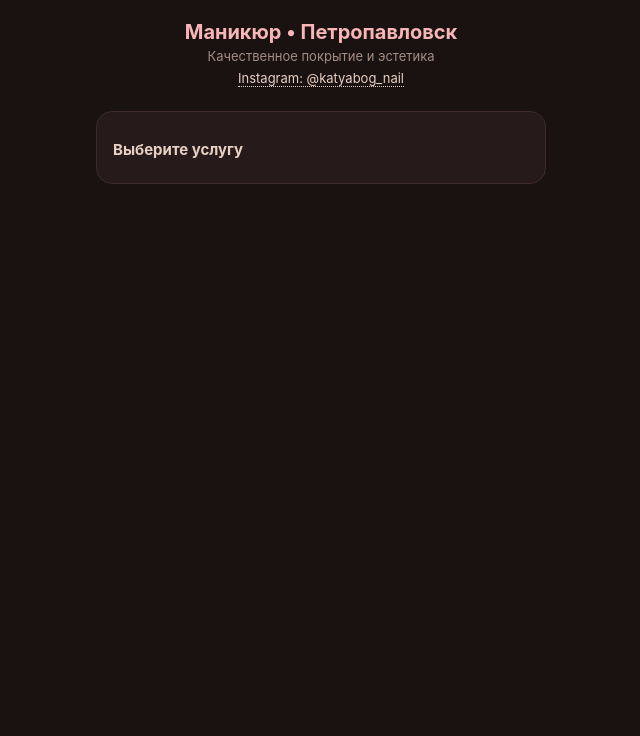
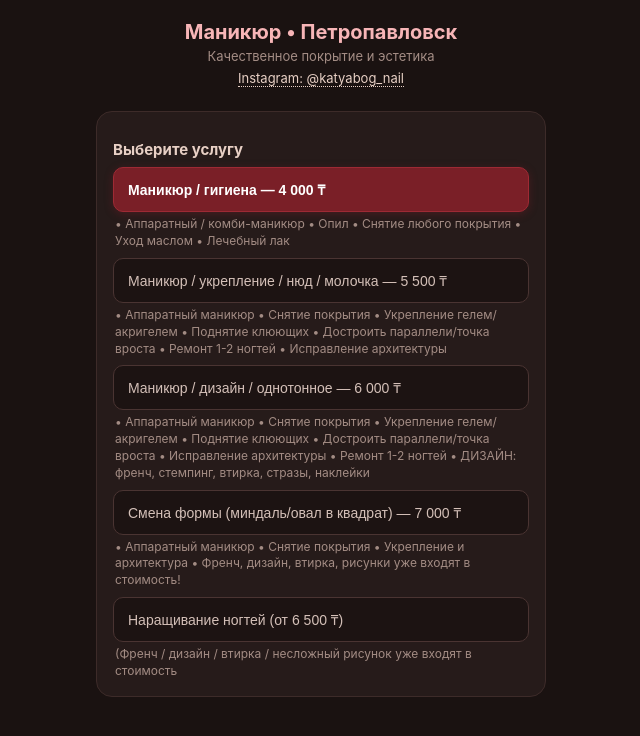
Before and after one commit to tereeggarr-lgtm/katyabog_nails, a plain HTML site: page index.html in a window 1280 px wide. Shown: the whole page, without its empty margins (319-959 px from the left). Drawn offline with Linux system fonts and the light colour scheme.

Commit message:
Update index.html

```diff
--- a/index.html
+++ b/index.html
@@ -165,4 +165,21 @@
     <h2>Выберите услугу</h2>
     <div class="grid" id="services">
       <div>
-        <button class="btn-option active" onclick="selectService('manicure_basic', 4000
+        <button class="btn-option active" onclick="selectService('manicure_basic', 4000, 'Маникюр / гигиена')">Маникюр / гигиена — 4 000 ₸</button>
+        <div class="service-desc">• Аппаратный / комби-маникюр • Опил • Снятие любого покрытия • Уход маслом • Лечебный лак</div>
+      </div>
+      <div>
+        <button class="btn-option" onclick="selectService('manicure_nude', 5500, 'Маникюр / укрепление / нюд / молочка')">Маникюр / укрепление / нюд / молочка — 5 500 ₸</button>
+        <div class="service-desc">• Аппаратный маникюр • Снятие покрытия • Укрепление гелем/акригелем • Поднятие клюющих • Достроить параллели/точка вроста • Ремонт 1-2 ногтей • Исправление архитектуры</div>
+      </div>
+      <div>
+        <button class="btn-option" onclick="selectService('manicure_design', 6000, 'Маникюр / дизайн / однотонное')">Маникюр / дизайн / однотонное — 6 000 ₸</button>
+        <div class="service-desc">• Аппаратный маникюр • Снятие покрытия • Укрепление гелем/акригелем • Поднятие клюющих • Достроить параллели/точка вроста • Исправление архитектуры • Ремонт 1-2 ногтей • ДИЗАЙН: френч, стемпинг, втирка, стразы, наклейки</div>
+      </div>
+      <div>
+        <button class="btn-option" onclick="selectService('shape_change', 7000, 'Смена формы (миндаль/овал в квадрат)')">Смена формы (миндаль/овал в квадрат) — 7 000 ₸</button>
+        <div class="service-desc">• Аппаратный маникюр • Снятие покрытия • Укрепление и архитектура • Френч, дизайн, втирка, рисунки уже входят в стоимость!</div>
+      </div>
+      <div>
+        <button class="btn-option" onclick="selectService('ext', 6500, 'Наращивание ногтей')">Наращивание ногтей (от 6 500 ₸)</button>
+        <div class="service-desc">(Френч / дизайн / втирка / несложный рисунок уже входят в стоимость
```
